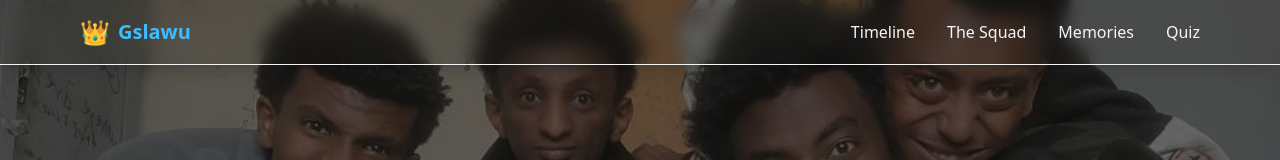
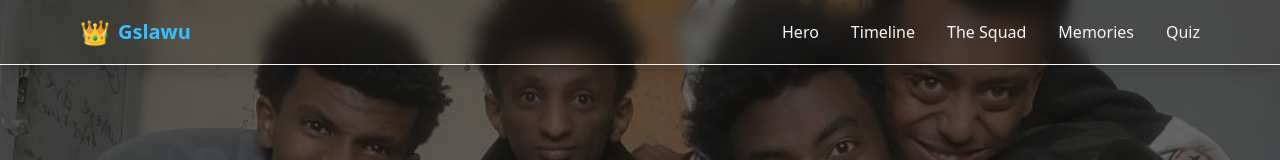
Before and after one commit to biniyamagegnehu/Gslawu-Friendship-Memorial, a React (Vite) app: page / in a window 1280 px wide. Shown: the top 160 px of the page. Built offline with nearby package versions, Linux system fonts and the light colour scheme; no server answers.

Commit message:
update the nav bar lists

```diff
--- a/src/components/Layout.jsx
+++ b/src/components/Layout.jsx
@@ -1,6 +1,6 @@
 import { motion } from 'framer-motion';
 import Navbar from './Navbar';
-import Hero from './Hero';
+import Hero from './Hero'; // Keep this import
 
 export default function Layout({ children }) {
   return (
--- a/src/components/Navbar.jsx
+++ b/src/components/Navbar.jsx
@@ -15,8 +15,9 @@ export default function Navbar() {
             <span className="font-bold text-xl text-electricBlue">Gslawu</span>
           </div>
 
-          {/* Desktop Menu */}
+          {/* Desktop Menu - Added Hero link */}
           <div className="hidden md:flex space-x-8">
+            <a href="#" className="text-friendWhite hover:text-hotPink transition-colors">Hero</a>
             <a href="#timeline" className="text-friendWhite hover:text-hotPink transition-colors">Timeline</a>
             <a href="#squad" className="text-friendWhite hover:text-hotPink transition-colors">The Squad</a>
             <a href="#memories" className="text-friendWhite hover:text-hotPink transition-colors">Memories</a>
@@ -39,7 +40,7 @@ export default function Navbar() {
         </div>
       </div>
 
-      {/* Mobile Menu */}
+      {/* Mobile Menu - Added Hero link */}
       {isOpen && (
         <motion.div
           initial={{ opacity: 0, height: 0 }}
@@ -48,6 +49,13 @@ export default function Navbar() {
           className="md:hidden bg-friendGray backdrop-blur-sm"
         >
           <div className="px-2 pt-2 pb-3 space-y-1 sm:px-3 flex flex-col">
+            <a
+              href="#"
+              className="text-friendWhite hover:text-hotPink px-3 py-2 transition-colors"
+              onClick={() => setIsOpen(false)}
+            >
+              Hero
+            </a>
             <a
               href="#timeline"
               className="text-friendWhite hover:text-hotPink px-3 py-2 transition-colors"
@@ -67,7 +75,7 @@ export default function Navbar() {
               className="text-friendWhite hover:text-hotPink px-3 py-2 transition-colors"
               onClick={() => setIsOpen(false)}
             >
-              Memories
+              Photo Memories
             </a>
             <a
               href="#quiz"
```
Also changed, not shown: public/images/bisrat.jpg (added).
